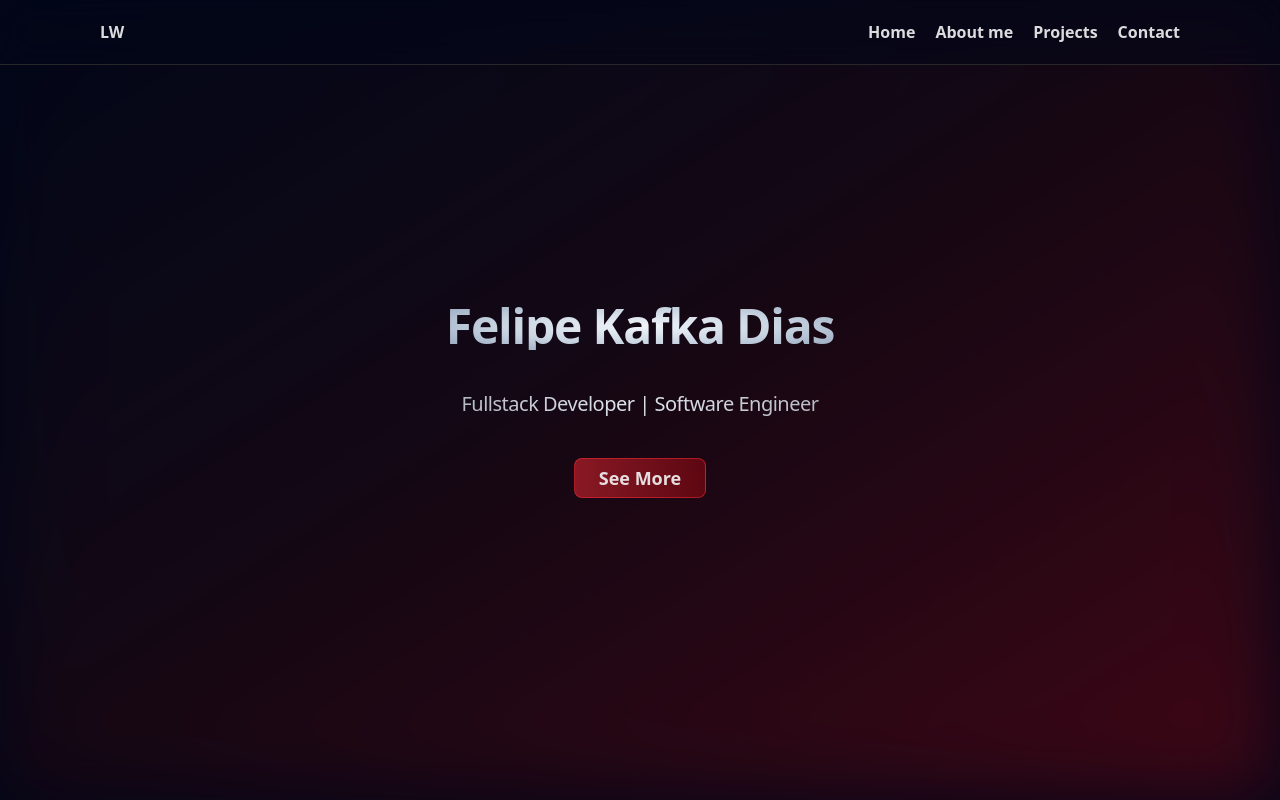
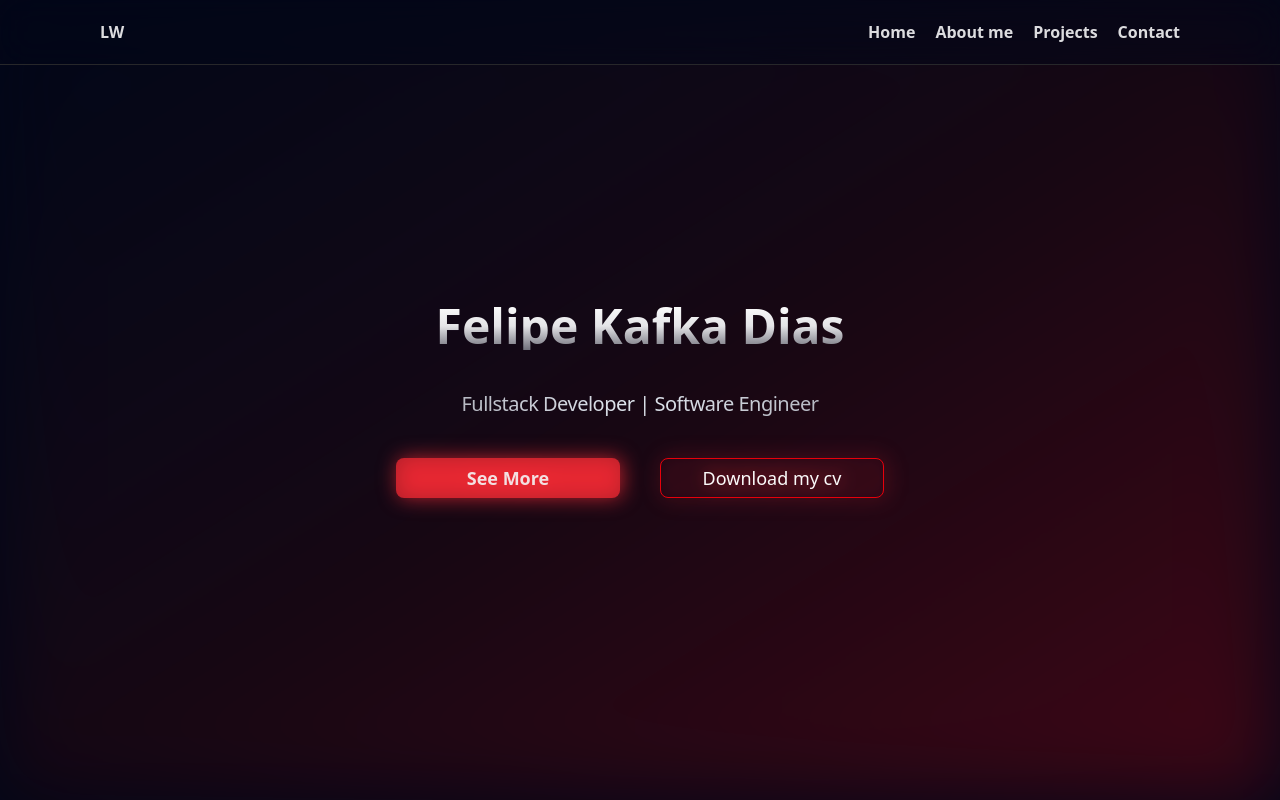
Before and after one commit to hakenshi/portifolio-felipe-kafka-dev, a React (Vite) app: page / in a window 1280 px wide. Shown: the top 800 px of the page. Built offline with nearby package versions, Linux system fonts and the light colour scheme.

Commit message:
Atualiza componente Hero com novo botão para download de CV e melhora o estilo do título. Ajusta variantes de botão e aplica gradiente a elementos de cabeçalho.

```diff
--- a/src/components/hero.tsx
+++ b/src/components/hero.tsx
@@ -5,11 +5,16 @@ export default function Hero() {
     return (
         <Section id='home'>
             <main className='flex items-center justify-center flex-col gap-5'>
-                <h1 className="text-5xl font-extrabold tracking-tight bg-radial from-slate-100 via-slate-300 to-slate-400 text-transparent bg-clip-text">Felipe Kafka Dias</h1>
+                <h1 className="text-5xl font-extrabold gray-gradient">Felipe Kafka Dias</h1>
                 <p className="text-xl tracking-tight bg-radial from-slate-200 to-zinc-400 p-5 text-transparent bg-clip-text">Fullstack Developer | Software Engineer</p>
-                <Button size='lg' variant='defaultGlass' className='text-lg text-center'>
-                    See More
-                </Button>
+                <div className='space-x-10'>
+                    <Button size='lg' variant='defaultGlass' className='text-lg text-center w-56'>
+                        See More
+                    </Button>
+                    <Button size='lg' variant={'default'} className='text-lg text-center w-56 border border-red-600 hover:bg-slate-950/50 bg-slate-950/10 drop-shadow-red-500'>
+                        Download my cv
+                    </Button>
+                </div>
             </main>
         </Section>
     )
--- a/src/components/ui/button.tsx
+++ b/src/components/ui/button.tsx
@@ -5,20 +5,21 @@ import { cva, type VariantProps } from "class-variance-authority"
 import { cn } from "../../lib/utils"
 
 const buttonVariants = cva(
-  "inline-flex items-center justify-center gap-2 whitespace-nowrap rounded-md text-sm font-medium transition-[color,box-shadow] disabled:pointer-events-none disabled:opacity-50 [&_svg]:pointer-events-none [&_svg:not([class*='size-'])]:size-4 [&_svg]:shrink-0 outline-none focus-visible:border-ring focus-visible:ring-ring/50 focus-visible:ring-[3px] aria-invalid:ring-destructive/20 dark:aria-invalid:ring-destructive/40 aria-invalid:border-destructive hover:cursor-pointer",
+  "inline-flex items-center justify-center gap-2 whitespace-nowrap rounded-md text-sm font-medium transition-[color,box-shadow] disabled:pointer-events-none disabled:opacity-50 [&_svg]:pointer-events-none [&_svg:not([class*='size-'])]:size-4 [&_svg]:shrink-0 outline-none focus-visible:border-ring focus-visible:ring-ring/50 focus-visible:ring-[3px] aria-invalid:ring-destructive/20 dark:aria-invalid:ring-destructive/40 aria-invalid:border-destructive hover:cursor-pointer drop-shadow-[2px_0_10px_var(--color-red-500)]",
   {
     variants: {
       variant: {
         default:
-          "bg-primary text-primary-foreground shadow-xs hover:bg-primary/90",
-        defaultGlass: "bg-linear-90 from-red-500/50 to-red-800/50 border border-red-500/50 transition-all duration-100 ease-in hover:bg-red-600/20 font-semibold",
+          "bg-primary text-primary-foreground hover:bg-primary/90",
+        defaultGlass: "bg-linear-90 bg-red-500/70 transition-all duration-100 ease-in hover:bg-red-500 font-semibold",
         destructive:
-          "bg-destructive text-white shadow-xs hover:bg-destructive/90 focus-visible:ring-destructive/20 dark:focus-visible:ring-destructive/40",
+          "bg-destructive text-white hover:bg-destructive/90 focus-visible:ring-destructive/20 dark:focus-visible:ring-destructive/40",
         outline:
-          "border border-input bg-background shadow-xs hover:bg-accent hover:text-accent-foreground",
+          "border border-input bg-background hover:bg-accent hover:text-accent-foreground",
         secondary:
-          "bg-secondary text-secondary-foreground shadow-xs hover:bg-secondary/80",
+          "bg-secondary text-secondary-foreground hover:bg-secondary/80",
         ghost: "hover:bg-accent hover:text-accent-foreground",
+        ghostGlass: "hover:bg-red-300/10 border",
         link: "text-primary underline-offset-4 hover:underline",
       },
       size: {
--- a/src/index.css
+++ b/src/index.css
@@ -141,6 +141,6 @@ main{
   height: 300px;
 }
 
-button:hover{
-  box-shadow: 0 0 30px #e63946;
+h1,h2,h3,h4,h5,h6{
+  @apply bg-gradient-to-t from-zinc-500 via-zinc-200 to-white text-transparent bg-clip-text;
 }
```
